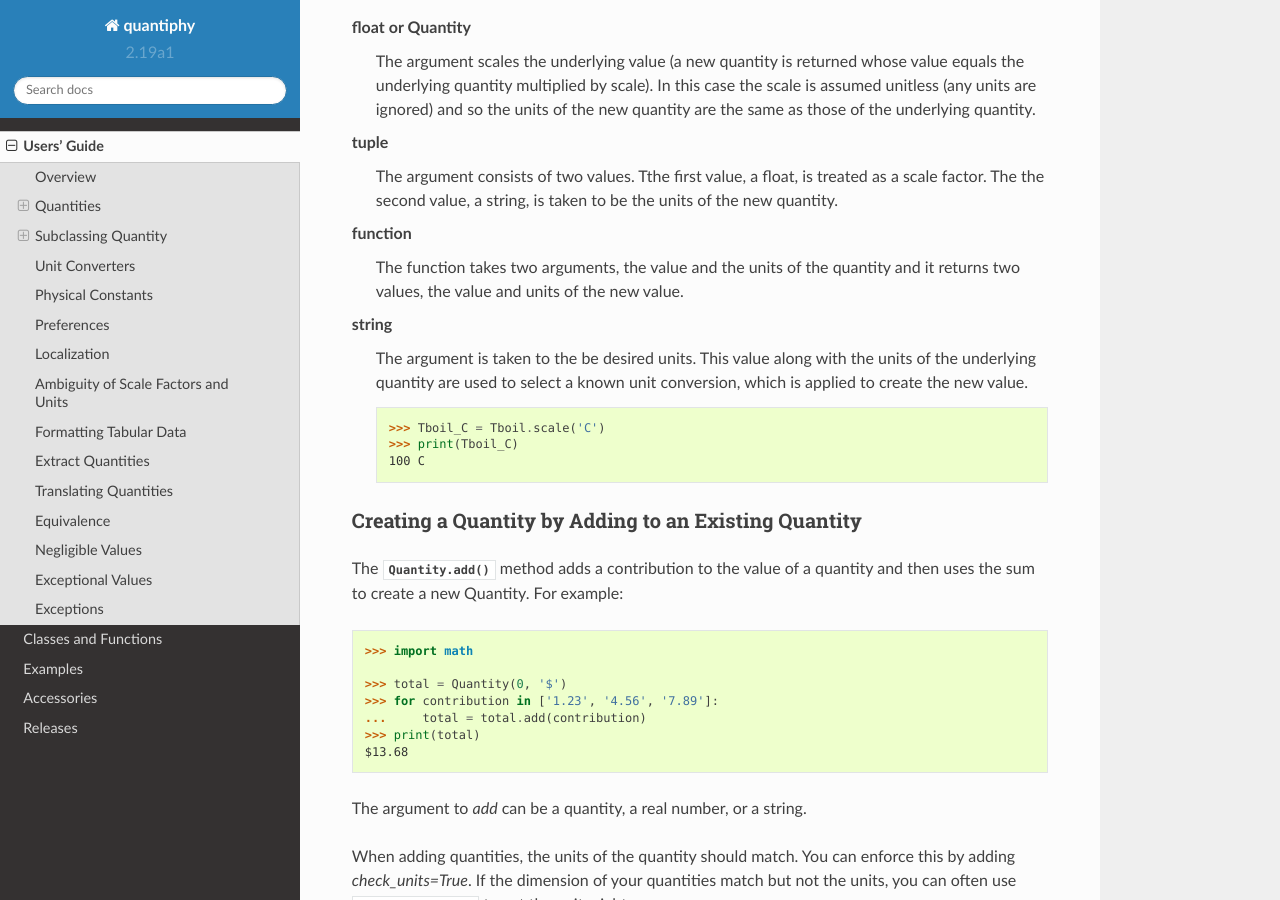
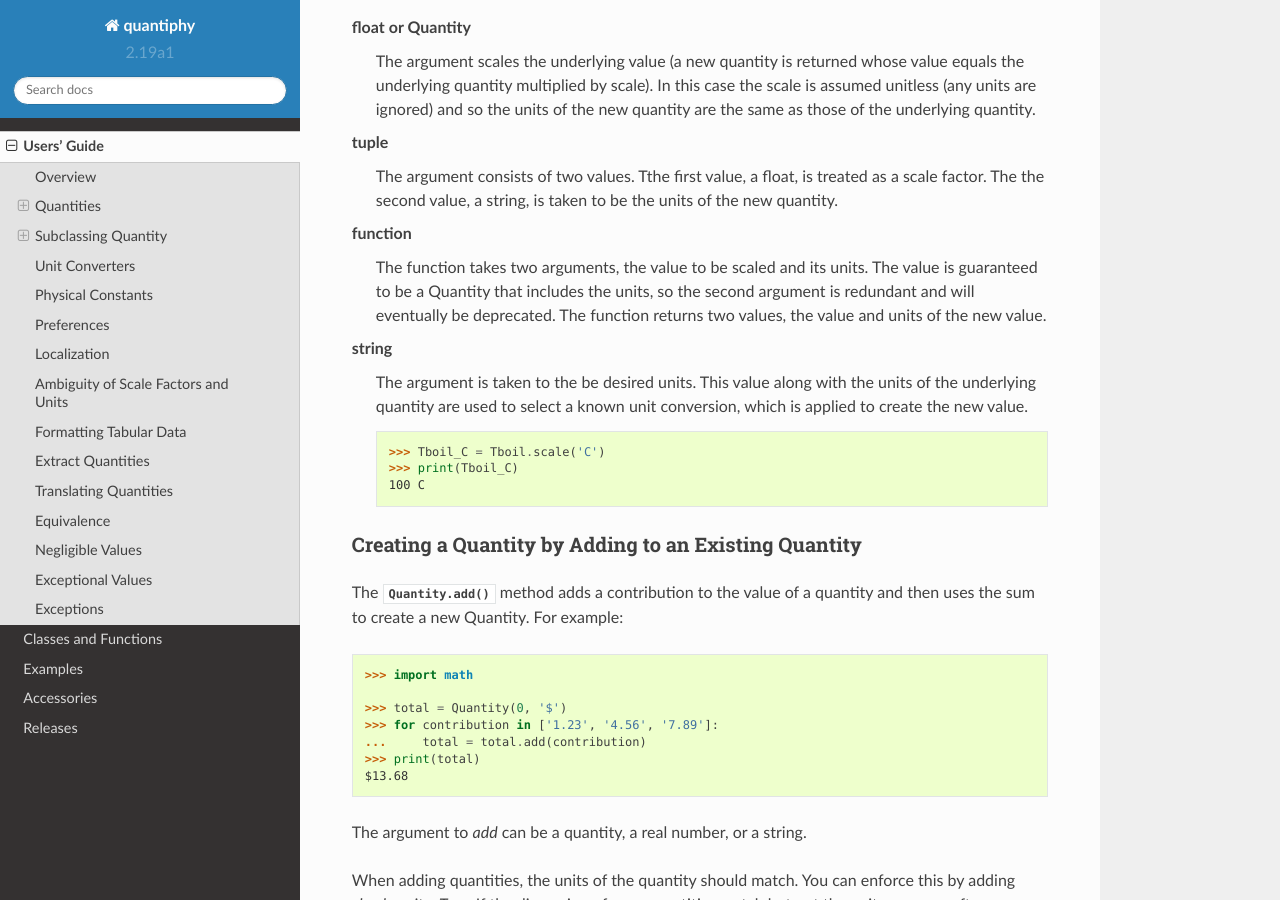
Before and after one commit to KenKundert/quantiphy, a Sphinx documentation site: the page built from doc/user.rst, in a window 1280 px wide and 900 px high, scrolled down 10042 px. Built offline with Sphinx 7.4.7 and the Read the Docs theme 2.0.0, drawn with Linux system fonts in a browser that asks for light colours.

Commit message:
tweak the documentation

```diff
--- a/doc/user.rst
+++ b/doc/user.rst
@@ -581,8 +581,10 @@ tuple
     of the new quantity.
 
 function
-    The function takes two arguments, the value and the units of the quantity
-    and it returns two values, the value and units of the new value.
+    The function takes two arguments, the value to be scaled and its units.  The
+    value is guaranteed to be a Quantity that includes the units, so the second
+    argument is redundant and will eventually be deprecated.  The function
+    returns two values, the value and units of the new value.
 
 string
     The argument is taken to the be desired units. This value along with the
```
Also changed, not shown: 1 other file.
